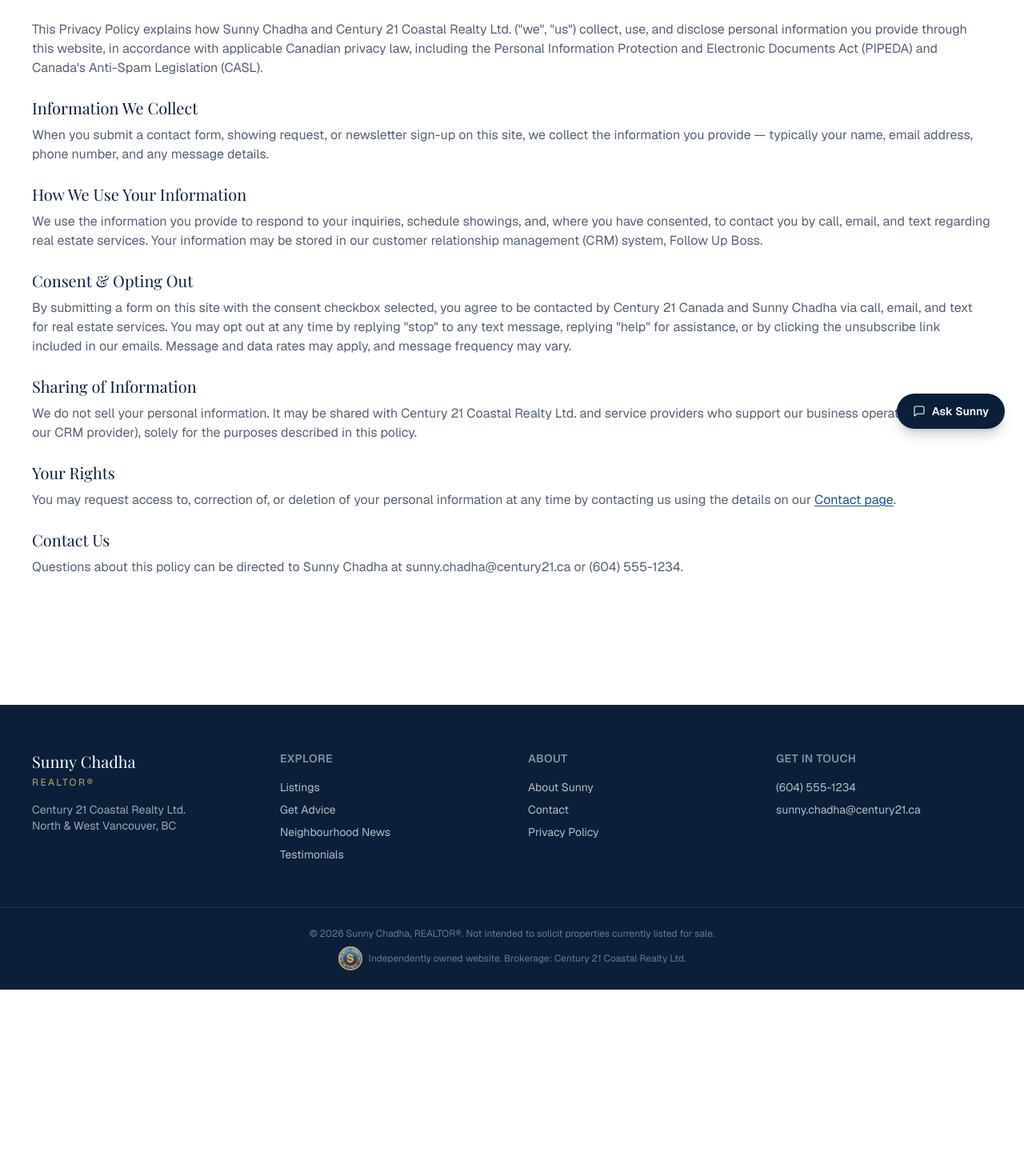
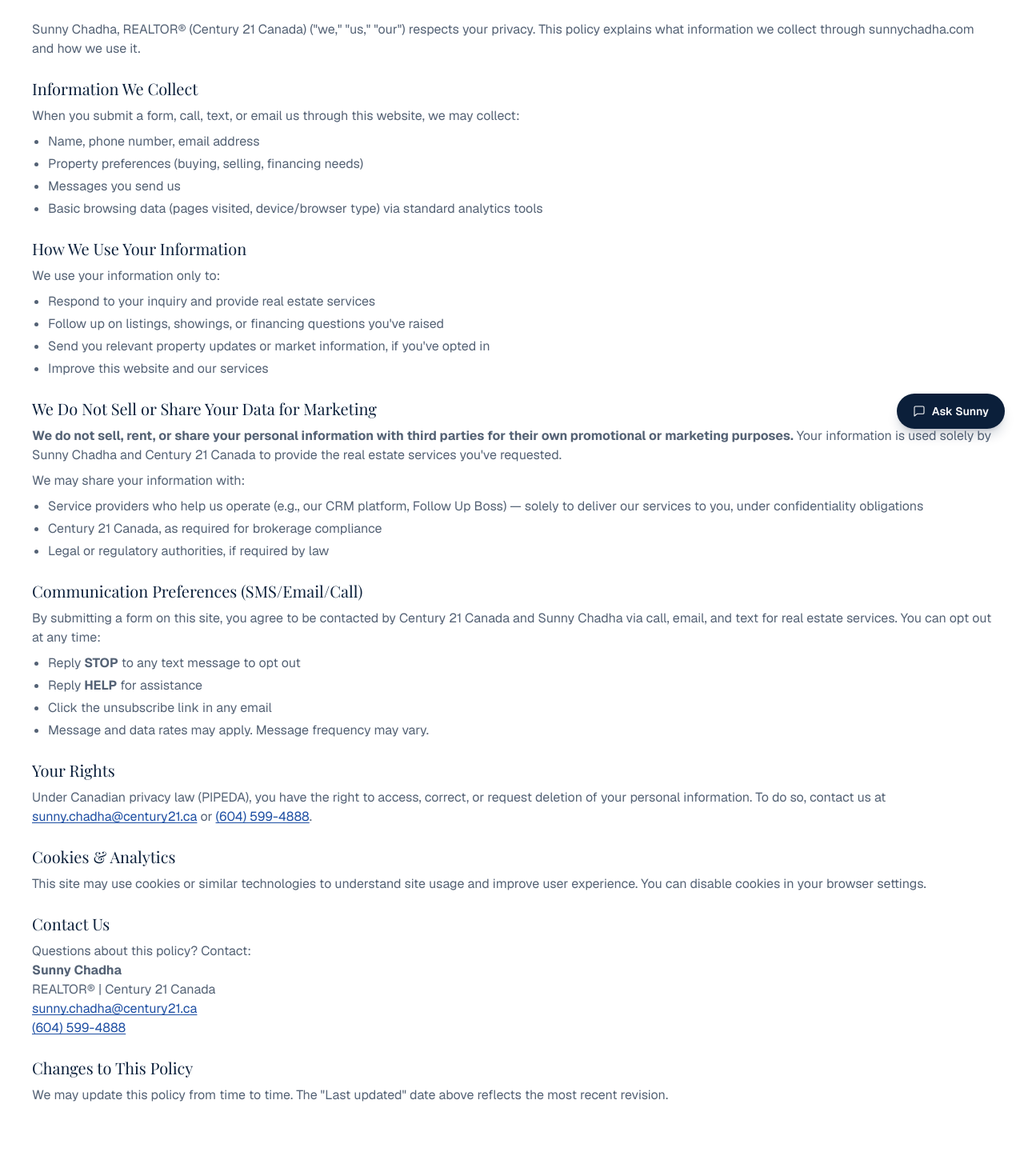
Before and after one commit to anmol741/sunny-website, a Next.js app: page /privacy-policy in a window 1280 px wide. Shown: the part 240-1710 px from the top of the page at 80% size. Before the commit the page ends 1477 px from the top, so only its background shows below. Built offline with nearby package versions, Linux system fonts and the light colour scheme; a web font is replaced by a local one.

Commit message:
update by client logo

```diff
--- a/app/privacy-policy/page.tsx
+++ b/app/privacy-policy/page.tsx
@@ -3,13 +3,9 @@
 
 export const metadata: Metadata = {
   title: "Privacy Policy | Sunny Chadha, REALTOR®",
-  description: "Privacy policy for sunnychadha.ca",
+  description: "Privacy policy for sunnychadha.com",
 };
 
-// TODO(CJ/Anmol): This is placeholder copy only. Replace with the final
-// drafted privacy policy (to be provided separately) before launch, and have
-// it reviewed against PIPEDA / CASL requirements and Century 21 /
-// brokerage-level policy obligations.
 export default function PrivacyPolicyPage() {
   return (
     <div className="py-16">
@@ -19,18 +15,15 @@
         </p>
         <h1 className="mt-2 font-serif text-4xl text-navy">Privacy Policy</h1>
         <p className="mt-2 text-sm text-navy/50">
-          Last updated: Draft — pending final legal review
+          Last updated: September 10, 2026
         </p>
 
         <div className="prose mt-8 space-y-6 text-navy/70">
           <p>
-            This Privacy Policy explains how Sunny Chadha and Century 21
-            Coastal Realty Ltd. (&quot;we&quot;, &quot;us&quot;) collect,
-            use, and disclose personal information you provide through this
-            website, in accordance with applicable Canadian privacy law,
-            including the Personal Information Protection and Electronic
-            Documents Act (PIPEDA) and Canada&apos;s Anti-Spam Legislation
-            (CASL).
+            Sunny Chadha, REALTOR® (Century 21 Canada) (&quot;we,&quot;
+            &quot;us,&quot; &quot;our&quot;) respects your privacy. This
+            policy explains what information we collect through
+            sunnychadha.com and how we use it.
           </p>
 
           <div>
@@ -38,75 +31,154 @@
               Information We Collect
             </h2>
             <p className="mt-2">
-              When you submit a contact form, showing request, or newsletter
-              sign-up on this site, we collect the information you provide —
-              typically your name, email address, phone number, and any
-              message details.
+              When you submit a form, call, text, or email us through this
+              website, we may collect:
             </p>
+            <ul className="mt-2 list-disc space-y-1 pl-5">
+              <li>Name, phone number, email address</li>
+              <li>Property preferences (buying, selling, financing needs)</li>
+              <li>Messages you send us</li>
+              <li>
+                Basic browsing data (pages visited, device/browser type) via
+                standard analytics tools
+              </li>
+            </ul>
           </div>
 
           <div>
             <h2 className="font-serif text-xl text-navy">
               How We Use Your Information
             </h2>
-            <p className="mt-2">
-              We use the information you provide to respond to your
-              inquiries, schedule showings, and, where you have consented,
-              to contact you by call, email, and text regarding real estate
-              services. Your information may be stored in our customer
-              relationship management (CRM) system, Follow Up Boss.
-            </p>
+            <p className="mt-2">We use your information only to:</p>
+            <ul className="mt-2 list-disc space-y-1 pl-5">
+              <li>Respond to your inquiry and provide real estate services</li>
+              <li>
+                Follow up on listings, showings, or financing questions
+                you&apos;ve raised
+              </li>
+              <li>
+                Send you relevant property updates or market information, if
+                you&apos;ve opted in
+              </li>
+              <li>Improve this website and our services</li>
+            </ul>
           </div>
 
           <div>
             <h2 className="font-serif text-xl text-navy">
-              Consent &amp; Opting Out
+              We Do Not Sell or Share Your Data for Marketing
             </h2>
             <p className="mt-2">
-              By submitting a form on this site with the consent checkbox
-              selected, you agree to be contacted by Century 21 Canada and
-              Sunny Chadha via call, email, and text for real estate
-              services. You may opt out at any time by replying
-              &quot;stop&quot; to any text message, replying
-              &quot;help&quot; for assistance, or by clicking the
-              unsubscribe link included in our emails. Message and data
-              rates may apply, and message frequency may vary.
+              <strong>
+                We do not sell, rent, or share your personal information
+                with third parties for their own promotional or marketing
+                purposes.
+              </strong>{" "}
+              Your information is used solely by Sunny Chadha and Century 21
+              Canada to provide the real estate services you&apos;ve
+              requested.
             </p>
+            <p className="mt-2">We may share your information with:</p>
+            <ul className="mt-2 list-disc space-y-1 pl-5">
+              <li>
+                Service providers who help us operate (e.g., our CRM
+                platform, Follow Up Boss) — solely to deliver our services
+                to you, under confidentiality obligations
+              </li>
+              <li>Century 21 Canada, as required for brokerage compliance</li>
+              <li>Legal or regulatory authorities, if required by law</li>
+            </ul>
           </div>
 
           <div>
             <h2 className="font-serif text-xl text-navy">
-              Sharing of Information
+              Communication Preferences (SMS/Email/Call)
             </h2>
             <p className="mt-2">
-              We do not sell your personal information. It may be shared
-              with Century 21 Coastal Realty Ltd. and service providers who
-              support our business operations (such as our CRM provider),
-              solely for the purposes described in this policy.
+              By submitting a form on this site, you agree to be contacted
+              by Century 21 Canada and Sunny Chadha via call, email, and
+              text for real estate services. You can opt out at any time:
             </p>
+            <ul className="mt-2 list-disc space-y-1 pl-5">
+              <li>
+                Reply <strong>STOP</strong> to any text message to opt out
+              </li>
+              <li>
+                Reply <strong>HELP</strong> for assistance
+              </li>
+              <li>Click the unsubscribe link in any email</li>
+              <li>
+                Message and data rates may apply. Message frequency may vary.
+              </li>
+            </ul>
           </div>
 
           <div>
             <h2 className="font-serif text-xl text-navy">Your Rights</h2>
             <p className="mt-2">
-              You may request access to, correction of, or deletion of your
-              personal information at any time by contacting us using the
-              details on our{" "}
+              Under Canadian privacy law (PIPEDA), you have the right to
+              access, correct, or request deletion of your personal
+              information. To do so, contact us at{" "}
               <a
-                href="/contact"
+                href="mailto:sunny.chadha@century21.ca"
                 className="text-accent underline underline-offset-2"
               >
-                Contact page
+                sunny.chadha@century21.ca
+              </a>{" "}
+              or{" "}
+              <a
+                href="tel:+16045994888"
+                className="text-accent underline underline-offset-2"
+              >
+                (604) 599-4888
               </a>
               .
             </p>
           </div>
 
           <div>
+            <h2 className="font-serif text-xl text-navy">
+              Cookies &amp; Analytics
+            </h2>
+            <p className="mt-2">
+              This site may use cookies or similar technologies to
+              understand site usage and improve user experience. You can
+              disable cookies in your browser settings.
+            </p>
+          </div>
+
+          <div>
             <h2 className="font-serif text-xl text-navy">Contact Us</h2>
             <p className="mt-2">
-              Questions about this policy can be directed to Sunny Chadha at
-              sunny.chadha@century21.ca or (604) 555-1234.
+              Questions about this policy? Contact:
+              <br />
+              <strong>Sunny Chadha</strong>
+              <br />
+              REALTOR® | Century 21 Canada
+              <br />
+              <a
+                href="mailto:sunny.chadha@century21.ca"
+                className="text-accent underline underline-offset-2"
+              >
+                sunny.chadha@century21.ca
+              </a>
+              <br />
+              <a
+                href="tel:+16045994888"
+                className="text-accent underline underline-offset-2"
+              >
+                (604) 599-4888
+              </a>
+            </p>
+          </div>
+
+          <div>
+            <h2 className="font-serif text-xl text-navy">
+              Changes to This Policy
+            </h2>
+            <p className="mt-2">
+              We may update this policy from time to time. The &quot;Last
+              updated&quot; date above reflects the most recent revision.
             </p>
           </div>
         </div>
--- /dev/null
+++ b/app/terms-and-conditions/page.tsx
@@ -0,0 +1,165 @@
+import type { Metadata } from "next";
+import Container from "@/components/Container";
+
+export const metadata: Metadata = {
+  title: "Terms and Conditions | Sunny Chadha, REALTOR®",
+  description: "Terms and Conditions for sunnychadha.com",
+};
+
+export default function TermsAndConditionsPage() {
+  return (
+    <div className="py-16">
+      <Container className="max-w-3xl">
+        <p className="text-xs font-semibold uppercase tracking-[0.25em] text-accent">
+          Legal
+        </p>
+        <h1 className="mt-2 font-serif text-4xl text-navy">
+          Terms and Conditions
+        </h1>
+        <p className="mt-2 text-sm text-navy/50">
+          Last updated: September 10, 2026
+        </p>
+
+        <div className="prose mt-8 space-y-6 text-navy/70">
+          <p>
+            Welcome to sunnychadha.com (&quot;the Site&quot;), operated by
+            Sunny Chadha, REALTOR®, Century 21 Coastal Realty Ltd. By
+            accessing or using this Site, you agree to the following Terms
+            and Conditions.
+          </p>
+
+          <div>
+            <h2 className="font-serif text-xl text-navy">Use of This Site</h2>
+            <p className="mt-2">
+              This Site is provided for informational purposes to help you
+              learn about real estate services, browse property listings,
+              and contact Sunny Chadha. You agree to use this Site only for
+              lawful purposes.
+            </p>
+          </div>
+
+          <div>
+            <h2 className="font-serif text-xl text-navy">
+              Listing Information
+            </h2>
+            <p className="mt-2">
+              Property listings displayed on this Site are sourced from the
+              Multiple Listing Service® (MLS®) and other data providers.
+              While we strive for accuracy, listing details (price,
+              availability, square footage, etc.) are not guaranteed and may
+              change without notice. Always verify details directly with us
+              before making decisions.
+            </p>
+          </div>
+
+          <div>
+            <h2 className="font-serif text-xl text-navy">
+              No Real Estate or Legal Advice
+            </h2>
+            <p className="mt-2">
+              Content on this Site is general information only and does not
+              constitute real estate, legal, financial, or tax advice. For
+              advice specific to your situation, consult Sunny Chadha
+              directly or the appropriate licensed professional.
+            </p>
+          </div>
+
+          <div>
+            <h2 className="font-serif text-xl text-navy">
+              Intellectual Property
+            </h2>
+            <p className="mt-2">
+              All content on this Site — text, images, graphics, and design
+              — is owned by or licensed to Sunny Chadha / Century 21 Coastal
+              Realty Ltd. and may not be copied, reproduced, or distributed
+              without permission, except property photos/listing content
+              which remain the property of their respective listing
+              brokerages per MLS® rules.
+            </p>
+          </div>
+
+          <div>
+            <h2 className="font-serif text-xl text-navy">
+              Third-Party Links
+            </h2>
+            <p className="mt-2">
+              This Site may link to third-party websites (e.g., mortgage
+              calculators, neighbourhood resources). We are not responsible
+              for the content or practices of external sites.
+            </p>
+          </div>
+
+          <div>
+            <h2 className="font-serif text-xl text-navy">
+              Limitation of Liability
+            </h2>
+            <p className="mt-2">
+              Sunny Chadha and Century 21 Coastal Realty Ltd. are not liable
+              for any damages arising from your use of this Site, including
+              reliance on listing information, to the fullest extent
+              permitted by law.
+            </p>
+          </div>
+
+          <div>
+            <h2 className="font-serif text-xl text-navy">Communications</h2>
+            <p className="mt-2">
+              By submitting a form on this Site, you consent to be contacted
+              by Century 21 Canada and Sunny Chadha via call, email, and text
+              as described in our{" "}
+              <a
+                href="/privacy-policy"
+                className="text-accent underline underline-offset-2"
+              >
+                Privacy Policy
+              </a>
+              .
+            </p>
+          </div>
+
+          <div>
+            <h2 className="font-serif text-xl text-navy">Governing Law</h2>
+            <p className="mt-2">
+              These Terms are governed by the laws of British Columbia and
+              applicable federal laws of Canada.
+            </p>
+          </div>
+
+          <div>
+            <h2 className="font-serif text-xl text-navy">
+              Changes to These Terms
+            </h2>
+            <p className="mt-2">
+              We may update these Terms from time to time. Continued use of
+              the Site after changes constitutes acceptance of the updated
+              Terms.
+            </p>
+          </div>
+
+          <div>
+            <h2 className="font-serif text-xl text-navy">Contact</h2>
+            <p className="mt-2">
+              Questions about these Terms? Contact:
+              <br />
+              Sunny Chadha, REALTOR® | Century 21 Coastal Realty Ltd.
+              <br />
+              <a
+                href="mailto:sunny.chadha@century21.ca"
+                className="text-accent underline underline-offset-2"
+              >
+                sunny.chadha@century21.ca
+              </a>{" "}
+              |{" "}
+              <a
+                href="tel:+16045994888"
+                className="text-accent underline underline-offset-2"
+              >
+                (604) 599-4888
+              </a>
+            </p>
+          </div>
+        </div>
+      </Container>
+    </div>
+  );
+}
--- a/components/Footer.tsx
+++ b/components/Footer.tsx
@@ -72,6 +72,11 @@
                 Privacy Policy
               </Link>
             </li>
+            <li>
+              <Link href="/terms-and-conditions" className="hover:text-gold">
+                Terms &amp; Conditions
+              </Link>
+            </li>
           </ul>
         </div>
 
```
